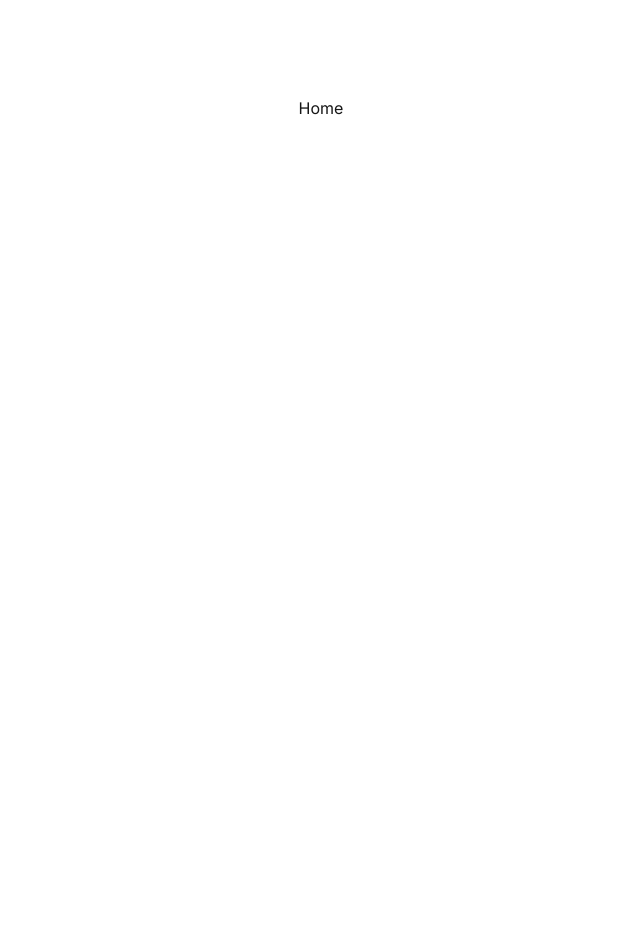
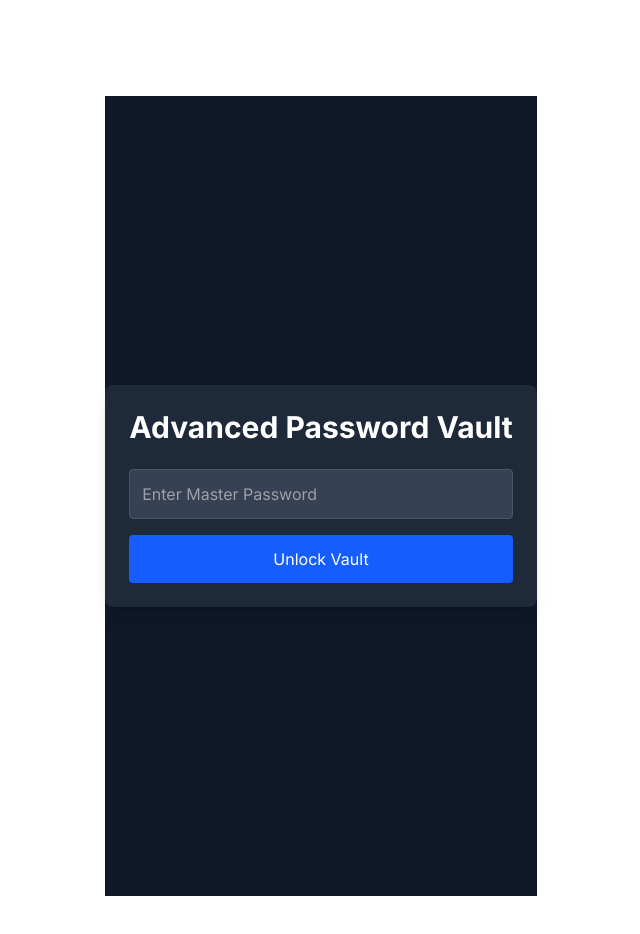
Before and after one commit to mnraza-dev/password_vault, a Next.js app: page / in a window 1280 px wide. Shown: the top 934 px of the page, without its empty margins (319-959 px from the left). Before the commit the page ends 800 px from the top, so only its background shows below. Built offline with nearby package versions, Linux system fonts and the light colour scheme.

Commit message:
Update Home component to include Vault and enhance layout with styling

```diff
--- a/app/page.tsx
+++ b/app/page.tsx
@@ -1,8 +1,11 @@
+import Vault from '@/components/Vault'
 import React from 'react'
 
 const Home = () => {
   return (
-    <div>Home</div>
+    <div className="min-h-screen bg-gray-900 text-white flex items-center justify-center">
+      <Vault />
+    </div>
   )
 }
 
```
